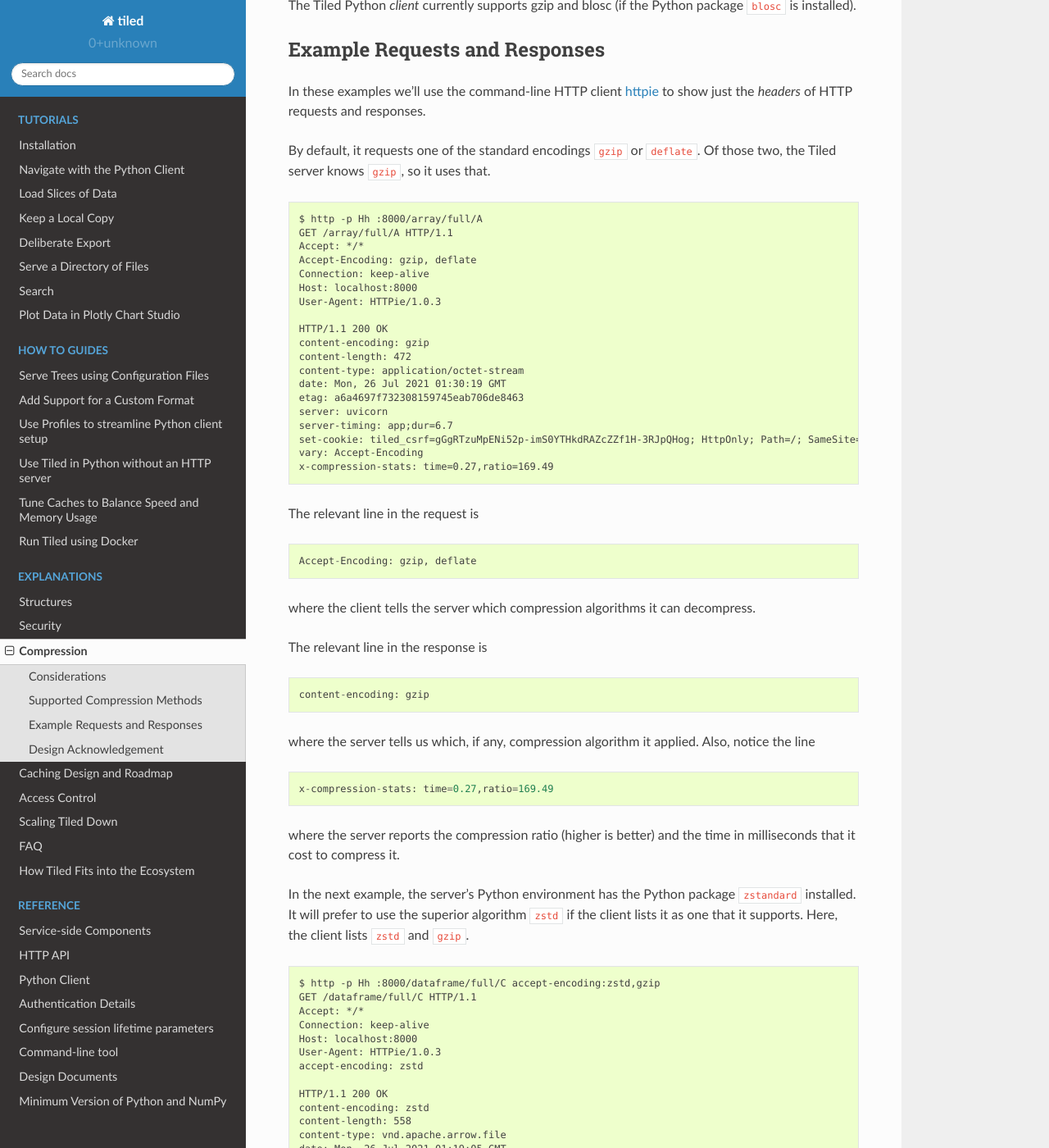
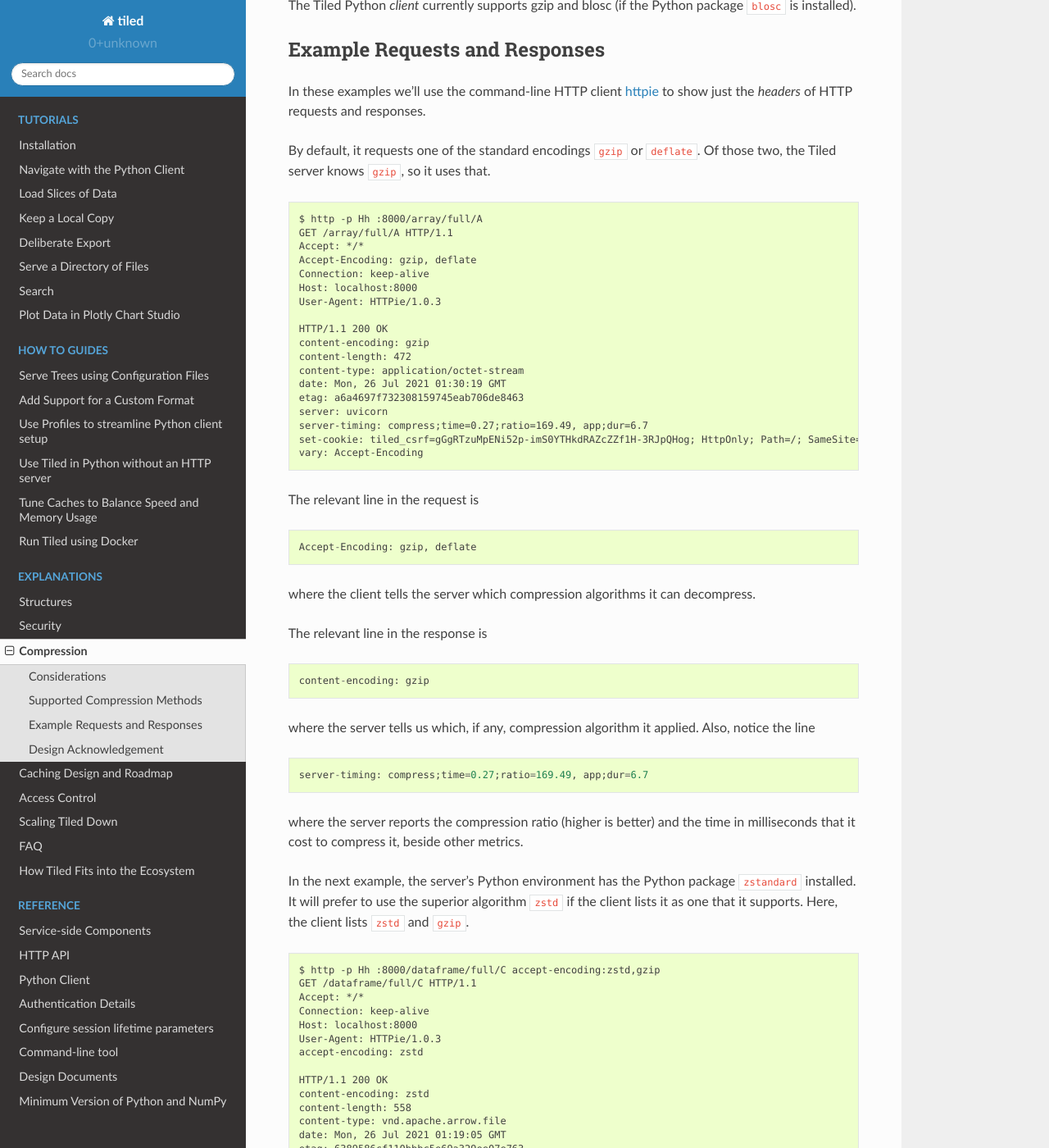
Before and after one commit to bluesky/tiled, a Sphinx documentation site: the page built from docs/source/explanations/compression.md, in a window 1280 px wide and 1400 px high, scrolled down 1265 px. Shown: the whole window at 82% size. Built offline with Sphinx 7.4.7 and the Read the Docs theme 2.0.0, drawn with Linux system fonts in a browser that asks for light colours; pages that are not in the unit, such as notebooks, are missing from menus; some of the changed text lies outside the part shown.

Commit message:
Update location of compression stats.

````diff
--- a/docs/source/explanations/compression.md
+++ b/docs/source/explanations/compression.md
@@ -83,10 +83,9 @@ content-type: application/octet-stream
 date: Mon, 26 Jul 2021 01:30:19 GMT
 etag: a6a4697f732308159745eab706de8463
 server: uvicorn
-server-timing: app;dur=6.7
+server-timing: compress;time=0.27;ratio=169.49, app;dur=6.7
 set-cookie: tiled_csrf=gGgRTzuMpENi52p-imS0YTHkdRAZcZZf1H-3RJpQHog; HttpOnly; Path=/; SameSite=lax
 vary: Accept-Encoding
-x-compression-stats: time=0.27,ratio=169.49
 ```
 
 The relevant line in the request is
@@ -107,11 +106,11 @@ where the server tells us which, if any, compression algorithm it applied.
 Also, notice the line
 
 ```
-x-compression-stats: time=0.27,ratio=169.49
+server-timing: compress;time=0.27;ratio=169.49, app;dur=6.7
 ```
 
 where the server reports the compression ratio (higher is better) and the time
-in milliseconds that it cost to compress it.
+in milliseconds that it cost to compress it, beside other metrics.
 
 In the next example, the server's Python environment has the Python package
 `zstandard` installed. It will prefer to use the superior algorithm `zstd` if
@@ -134,10 +133,9 @@ content-type: vnd.apache.arrow.file
 date: Mon, 26 Jul 2021 01:19:05 GMT
 etag: 6389586cf110bbbc5e69a329ee07e763
 server: uvicorn
-server-timing: app;dur=11.0
+server-timing: compress;time=0.10;ratio=8.06 app;dur=11.0
 set-cookie: tiled_csrf=iRPOSCkpotnglSpyCwwG7GSof-DzfZBNGNDG3suhj8w; HttpOnly; Path=/; SameSite=lax
 vary: Accept-Encoding
-x-compression-stats: time=0.10,ratio=8.06
 ```
 
 Finally, in this example. the server decides that the raw, compressed content is
````
